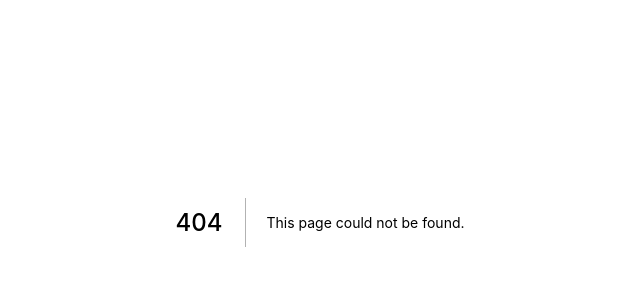
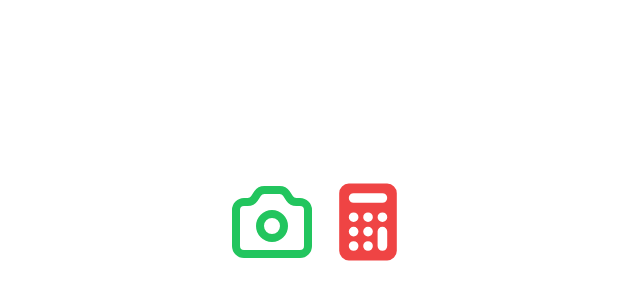
Before and after one commit to ram4git/skia-test-ui, a Next.js app: page /s/shape2 in a window 1280 px wide. Before the commit this address had no page. Shown: the part 178-478 px from the top of the page, without its empty margins (320-960 px from the left). Built offline with nearby package versions, Linux system fonts and the light colour scheme.

Commit message:
added shapes

```diff
--- /dev/null
+++ b/pages/s/shape1.js
@@ -0,0 +1,32 @@
+import Head from 'next/head';
+export default function icon1() {
+	return (
+		<>
+			<Head>
+				<title>Sonet</title>
+				<meta name="description" content="sonet demo UI" />
+				<link rel="icon" href="/favicon.ico" />
+			</Head>
+
+			<main className="h-screen w-screen max-w-4xl mx-auto grid justify-center items-center">
+				<div className="h-48 w-48">
+					<svg
+						xmlns="http://www.w3.org/2000/svg"
+						className="h-full w-full text-green-500"
+						fill="none"
+						viewBox="0 0 24 24"
+						stroke="currentColor"
+						strokeWidth="2"
+					>
+						<path
+							strokeLinecap="round"
+							strokeLinejoin="round"
+							d="M3 9a2 2 0 012-2h.93a2 2 0 001.664-.89l.812-1.22A2 2 0 0110.07 4h3.86a2 2 0 011.664.89l.812 1.22A2 2 0 0018.07 7H19a2 2 0 012 2v9a2 2 0 01-2 2H5a2 2 0 01-2-2V9z"
+						/>
+						<path strokeLinecap="round" strokeLinejoin="round" d="M15 13a3 3 0 11-6 0 3 3 0 016 0z" />
+					</svg>
+				</div>
+			</main>
+		</>
+	);
+}
--- /dev/null
+++ b/pages/s/shape2.js
@@ -0,0 +1,40 @@
+import Head from 'next/head';
+export default function icon1() {
+	return (
+		<>
+			<Head>
+				<title>Sonet</title>
+				<meta name="description" content="sonet demo UI" />
+				<link rel="icon" href="/favicon.ico" />
+			</Head>
+
+			<main className="h-screen w-screen max-w-4xl mx-auto grid justify-center items-center">
+				<div className="flex flex-row">
+					<svg
+						xmlns="http://www.w3.org/2000/svg"
+						className="h-24 w-24 text-green-500"
+						fill="none"
+						viewBox="0 0 24 24"
+						stroke="currentColor"
+						strokeWidth="2"
+					>
+						<path
+							strokeLinecap="round"
+							strokeLinejoin="round"
+							d="M3 9a2 2 0 012-2h.93a2 2 0 001.664-.89l.812-1.22A2 2 0 0110.07 4h3.86a2 2 0 011.664.89l.812 1.22A2 2 0 0018.07 7H19a2 2 0 012 2v9a2 2 0 01-2 2H5a2 2 0 01-2-2V9z"
+						/>
+						<path strokeLinecap="round" strokeLinejoin="round" d="M15 13a3 3 0 11-6 0 3 3 0 016 0z" />
+                    </svg>
+                    <svg
+                        xmlns="http://www.w3.org/2000/svg"
+                        className="h-24 w-24 text-red-500"
+                        viewBox="0 0 20 20"
+                        fill="currentColor"
+                    >
+                        <path fillRule="evenodd" d="M6 2a2 2 0 00-2 2v12a2 2 0 002 2h8a2 2 0 002-2V4a2 2 0 00-2-2H6zm1 2a1 1 0 000 2h6a1 1 0 100-2H7zm6 7a1 1 0 011 1v3a1 1 0 11-2 0v-3a1 1 0 011-1zm-3 3a1 1 0 100 2h.01a1 1 0 100-2H10zm-4 1a1 1 0 011-1h.01a1 1 0 110 2H7a1 1 0 01-1-1zm1-4a1 1 0 100 2h.01a1 1 0 100-2H7zm2 1a1 1 0 011-1h.01a1 1 0 110 2H10a1 1 0 01-1-1zm4-4a1 1 0 100 2h.01a1 1 0 100-2H13zM9 9a1 1 0 011-1h.01a1 1 0 110 2H10a1 1 0 01-1-1zM7 8a1 1 0 000 2h.01a1 1 0 000-2H7z" clipRule="evenodd" />
+                    </svg>
+				</div>
+			</main>
+		</>
+	);
+}
```
